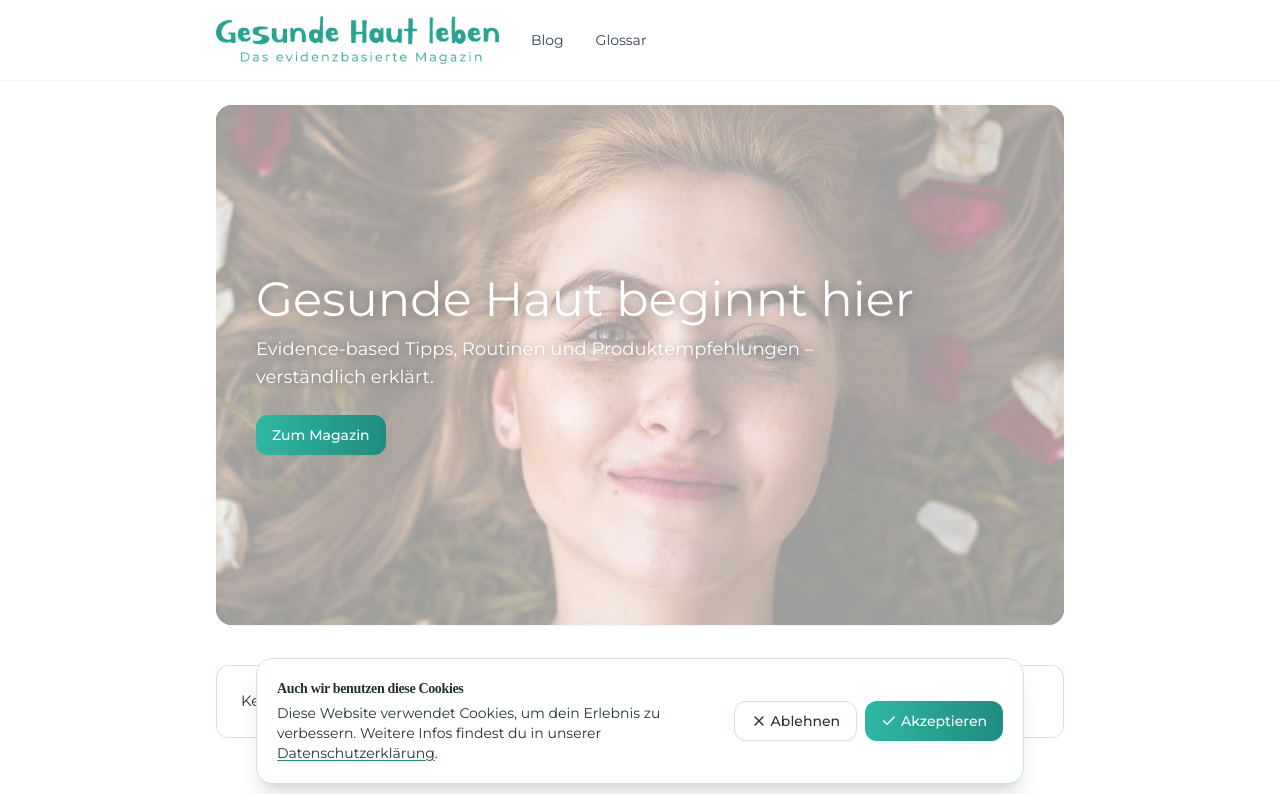
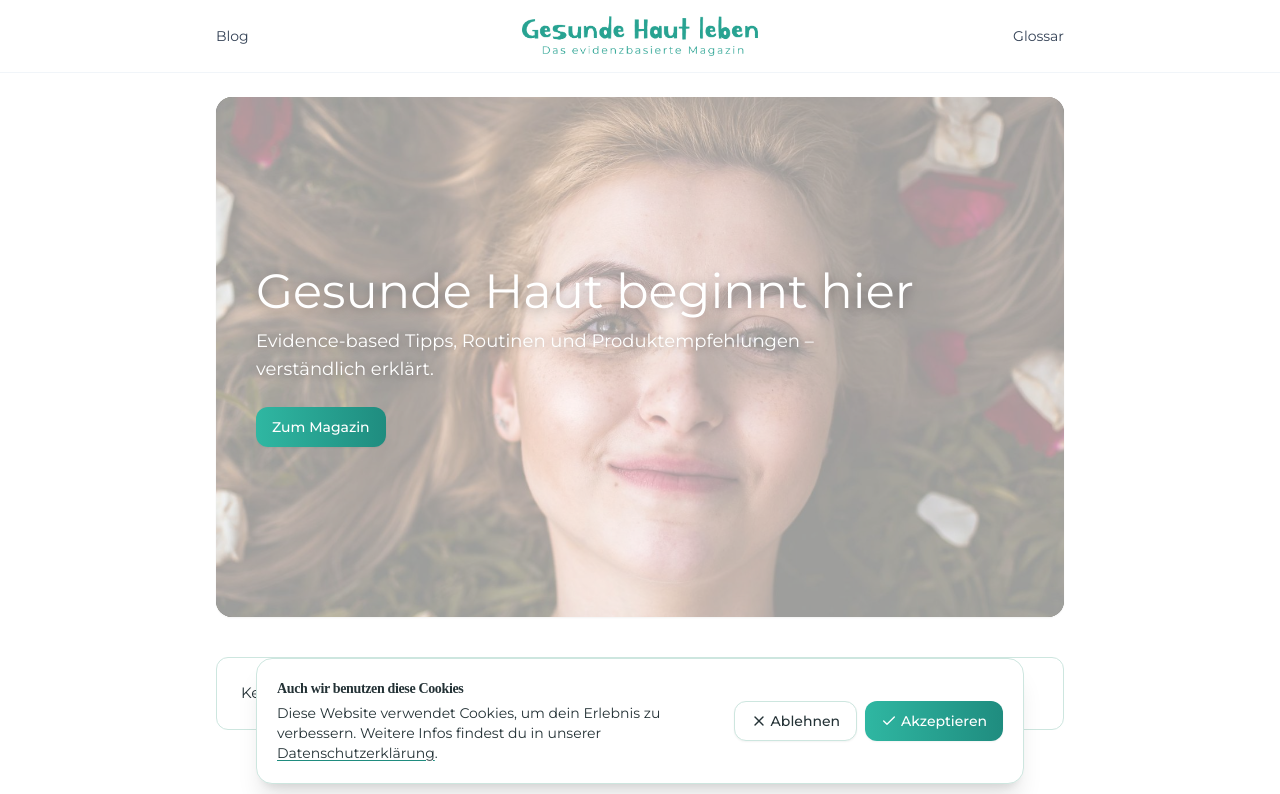
Before and after one commit to hautgesundheitmagazin-hub/website, a Next.js app: page / in a window 1280 px wide. Shown: the top 794 px of the page. Built offline with nearby package versions, Linux system fonts and the light colour scheme; no server answers.

Commit message:
Update Header.tsx

```diff
--- a/src/components/ui/Header.tsx
+++ b/src/components/ui/Header.tsx
@@ -4,14 +4,19 @@ import Image from "next/image";
 export default function Header() {
   return (
     <header className="border-b border-slate-100 bg-white">
-      <div className="w-full max-w-4xl mx-auto px-6 py-4 flex items-center justify-between">
-        {/* Linke Seite: Logo + Navigation */}
-        <div className="flex items-center gap-8">
-          {/* Nur Logo (ohne Text) */}
+      <div className="w-full max-w-4xl mx-auto px-6 py-4 grid grid-cols-3 items-center">
+        {/* Linker Menüpunkt */}
+        <nav className="justify-self-start text-sm text-slate-700">
+          <a href="/blog" className="transition-colors hover:text-slate-900">
+            Blog
+          </a>
+        </nav>
+
+        {/* Mittiges, minimal kleineres Logo */}
         <a
           href="/"
           aria-label="Gesunde Haut leben – Startseite"
-            className="inline-flex items-center"
+          className="justify-self-center inline-flex items-center"
           title="Gesunde Haut leben"
         >
           <Image
@@ -20,22 +25,18 @@ export default function Header() {
             width={480}
             height={480}
             priority
-              className="h-10 w-auto md:h-12"
-              sizes="(min-width: 768px) 480px, 400px"
+            className="h-8 w-auto md:h-10"  /* vorher h-10/md:h-12 */
+            sizes="(min-width: 768px) 160px, 120px"
           />
         </a>
 
-          {/* Navigation */}
-          <nav className="flex items-center gap-8 text-sm text-slate-700">
-            <a href="/blog" className="transition-colors hover:text-slate-900">
-              Blog
-            </a>
+        {/* Rechter Menüpunkt */}
+        <nav className="justify-self-end text-sm text-slate-700">
           <a href="/glossar" className="transition-colors hover:text-slate-900">
             Glossar
           </a>
         </nav>
       </div>
-      </div>
     </header>
   );
 }
```
Lines whose indentation alone changed are shown as unchanged.
